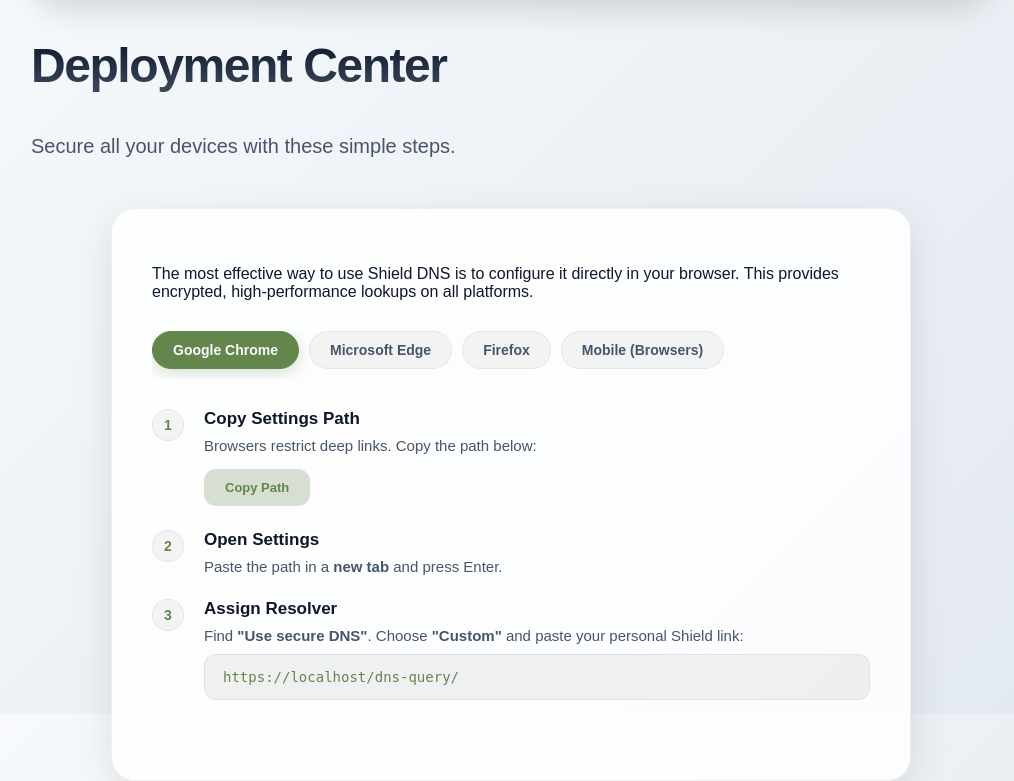
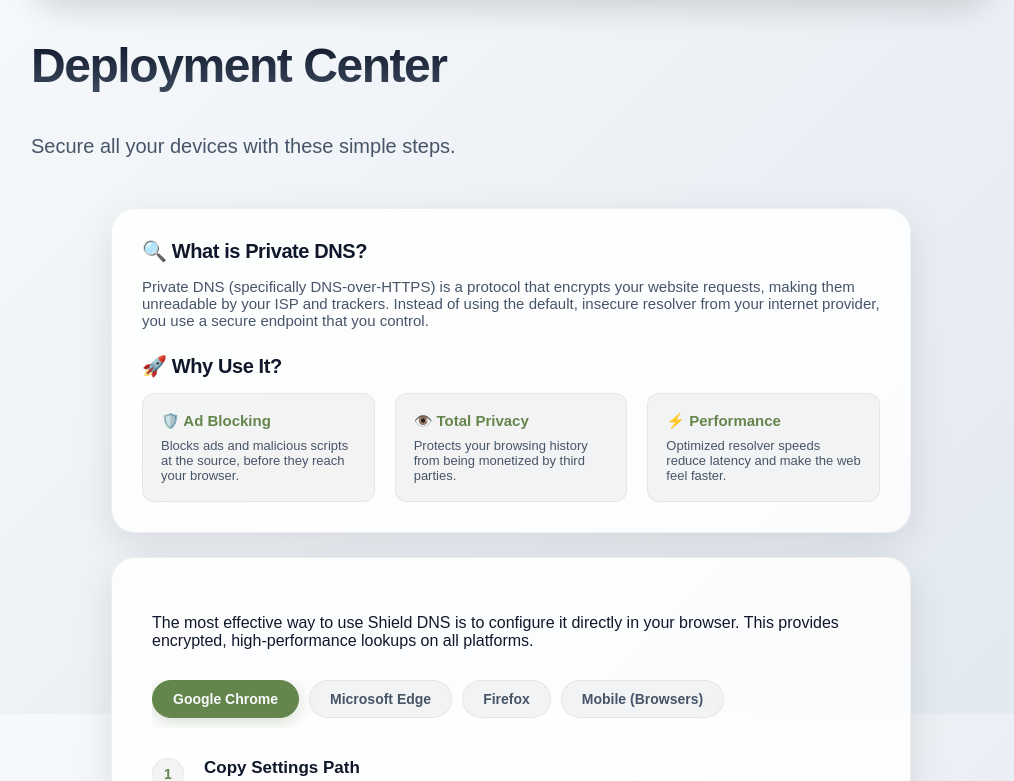
Before and after one commit to Rifchu/Shield-DNS, a Flask app: template templates/index.html in a window 1280 px wide, after a click on "View Detailed Guide". Shown: the part 86-867 px from the top of the page, without its empty margins (129-1143 px from the left). Run offline with Flask 3, Linux system fonts and the light colour scheme; the template is opened without the code that fills it, so the values that code supplies are empty; some libraries are stand-ins or nearby versions; some web fonts are replaced.

Commit message:
Dashboard: Add 'What & Why' info section to Setup tab

```diff
--- a/templates/index.html
+++ b/templates/index.html
@@ -769,6 +769,26 @@
                 <h1 class="hero-title" style="font-size: 48px;">Deployment Center</h1>
                 <p style="color: var(--text-secondary); font-size: 20px;">Secure all your devices with these simple steps.</p>
             </div>
+            <div class="card reveal setup-container" style="margin-bottom: 24px; padding: 30px;">
+                <h2 style="font-size: 20px; margin-bottom: 15px;">🔍 What is Private DNS?</h2>
+                <p style="font-size: 15px; color: var(--text-secondary); margin-bottom: 25px;">Private DNS (specifically DNS-over-HTTPS) is a protocol that encrypts your website requests, making them unreadable by your ISP and trackers. Instead of using the default, insecure resolver from your internet provider, you use a secure endpoint that you control.</p>
+
+                <h2 style="font-size: 20px; margin-bottom: 15px;">🚀 Why Use It?</h2>
+                <div style="display: grid; grid-template-columns: repeat(auto-fit, minmax(200px, 1fr)); gap: 20px;">
+                    <div style="background: var(--btn-bg); padding: 18px; border-radius: 12px; border: 1px solid var(--card-border);">
+                        <h4 style="margin: 0 0 8px 0; color: var(--accent); font-size: 15px;">🛡️ Ad Blocking</h4>
+                        <p style="font-size: 13px; color: var(--text-secondary); margin: 0;">Blocks ads and malicious scripts at the source, before they reach your browser.</p>
+                    </div>
+                    <div style="background: var(--btn-bg); padding: 18px; border-radius: 12px; border: 1px solid var(--card-border);">
+                        <h4 style="margin: 0 0 8px 0; color: var(--accent); font-size: 15px;">👁️ Total Privacy</h4>
+                        <p style="font-size: 13px; color: var(--text-secondary); margin: 0;">Protects your browsing history from being monetized by third parties.</p>
+                    </div>
+                    <div style="background: var(--btn-bg); padding: 18px; border-radius: 12px; border: 1px solid var(--card-border);">
+                        <h4 style="margin: 0 0 8px 0; color: var(--accent); font-size: 15px;">⚡ Performance</h4>
+                        <p style="font-size: 13px; color: var(--text-secondary); margin: 0;">Optimized resolver speeds reduce latency and make the web feel faster.</p>
+                    </div>
+                </div>
+            </div>
 
             <div class="card reveal setup-container">
                 <p style="margin-bottom: 30px;">The most effective way to use Shield DNS is to configure it directly in your browser. This provides encrypted, high-performance lookups on all platforms.</p>
```
